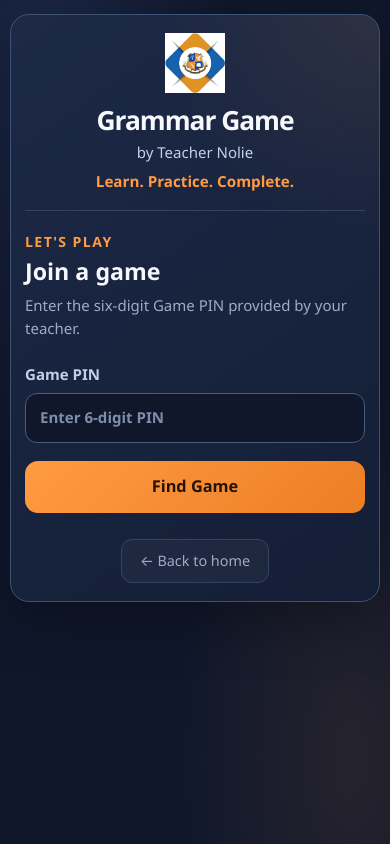
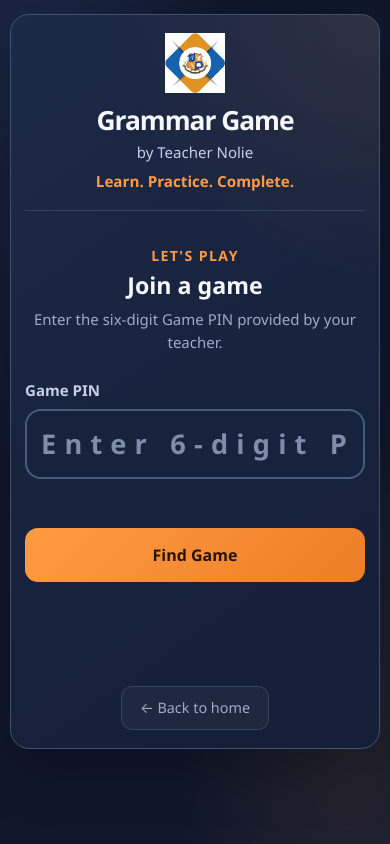
Before and after one commit to talbonolie92-oss/grammar-game, a plain HTML site: page student.html in a window 390 px wide. Drawn offline with Linux system fonts and the light colour scheme.

Commit message:
Update style.css

```diff
--- a/css/style.css
+++ b/css/style.css
@@ -2316,3 +2316,109 @@ button {
     padding: 20px 14px;
   }
 }
+/* ============================================================
+   PHASE 8 — STUDENT JOIN SCREEN REDESIGN
+   ============================================================ */
+
+#pinEntrySection,
+#joinFormSection {
+  padding: 22px 0;
+}
+
+#pinEntrySection .student-section-heading,
+#joinFormSection .student-section-heading {
+  margin-bottom: 24px;
+  text-align: center;
+}
+
+#pinEntryForm,
+#studentJoinForm {
+  display: flex;
+  flex-direction: column;
+  gap: 16px;
+}
+
+#pinInput {
+  min-height: 68px;
+  border: 2px solid #465b80;
+  border-radius: 16px;
+  background: #17233c;
+  color: var(--orange);
+  font-size: 2rem;
+  font-weight: 900;
+  letter-spacing: 0.3em;
+  text-align: center;
+  font-variant-numeric: tabular-nums;
+}
+
+#pinInput:focus,
+#studentName:focus,
+#studentSection:focus {
+  border-color: var(--orange);
+  outline: none;
+  box-shadow: 0 0 0 3px rgba(255, 155, 66, 0.13);
+}
+
+#studentName,
+#studentSection {
+  min-height: 52px;
+  padding: 13px 15px;
+  border: 1px solid #465b80;
+  border-radius: 12px;
+  background: #17233c;
+  color: #ffffff;
+  font-size: 1rem;
+}
+
+#findGameBtn,
+#joinGameBtn {
+  min-height: 54px;
+  border-radius: 13px;
+  font-size: 1rem;
+  font-weight: 850;
+}
+
+.student-game-details {
+  padding: 20px;
+  margin: 18px 0;
+  border: 1px solid #405274;
+  border-radius: 17px;
+  background: linear-gradient(145deg, #263656, #1a2743);
+}
+
+#pinMessage,
+#joinMessage,
+#joinError {
+  margin-top: 12px;
+  padding: 12px 14px;
+  border-radius: 12px;
+  font-weight: 700;
+  overflow-wrap: anywhere;
+}
+
+#joinLoading {
+  padding: 20px;
+  color: var(--teal);
+  text-align: center;
+  font-weight: 750;
+}
+
+#changePinBtn {
+  margin-top: 12px;
+}
+
+@media (max-width: 600px) {
+  #pinEntrySection,
+  #joinFormSection {
+    padding: 14px 0;
+  }
+
+  #pinInput {
+    min-height: 62px;
+    font-size: 1.7rem;
+  }
+
+  .student-game-details {
+    padding: 16px;
+  }
+}
```
